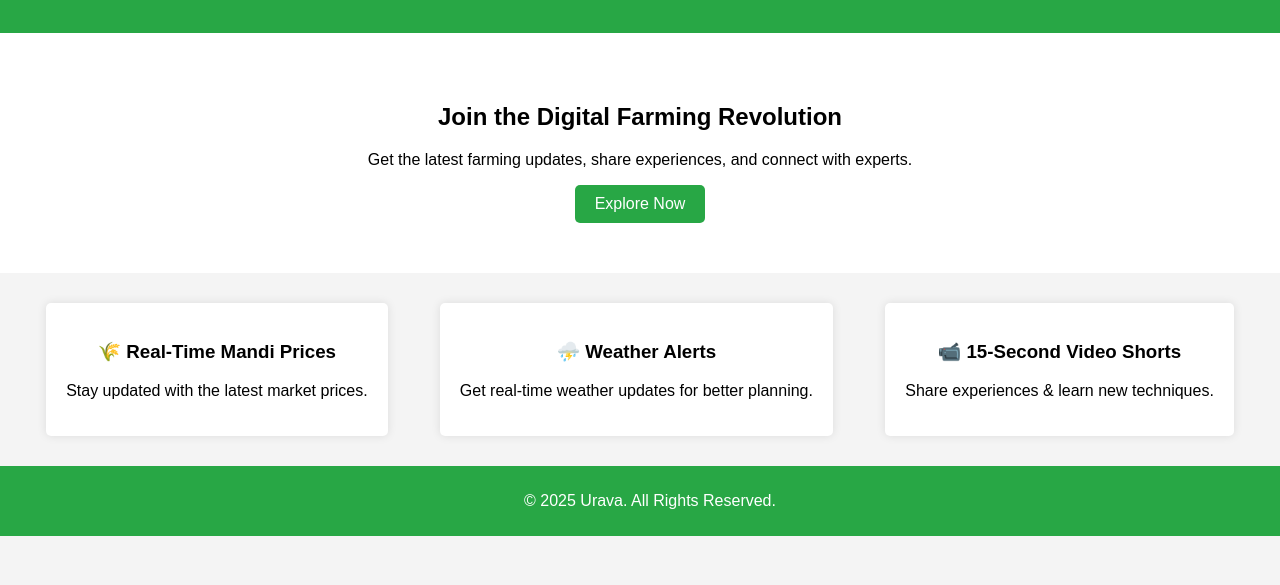
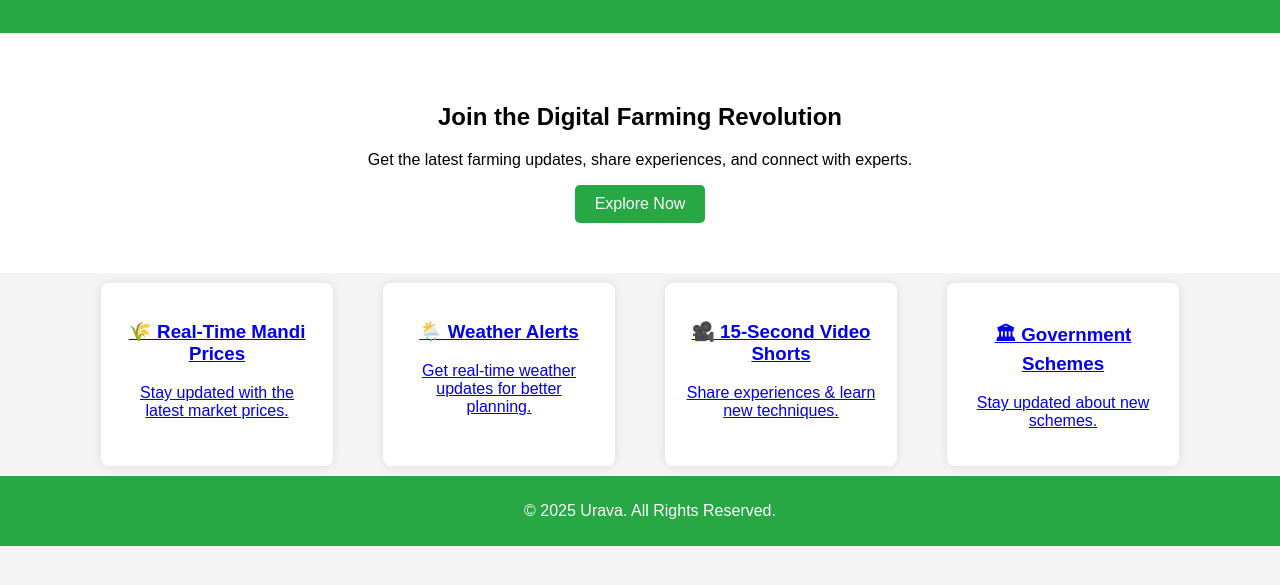
Before and after one commit to Anuzka-Sharma/URVARA, a plain HTML site: page frontend/webpage.html in a window 1280 px wide. Shown: the part 121-706 px from the top of the page. Drawn offline with Linux system fonts and the light colour scheme.

Commit message:
updated website links

```diff
--- a/frontend/features/signup.js
+++ b/frontend/features/signup.js
@@ -27,4 +27,6 @@ document.addEventListener("DOMContentLoaded", function() {
             document.getElementById("login-text").innerHTML = "पहले से खाता है? <a href='#'>लॉगिन करें</a>";
         }
     });
+    window.location.href = "http://127.0.0.1:5500/features/login.html";
+
 });
--- a/frontend/webpage.css
+++ b/frontend/webpage.css
@@ -33,18 +33,34 @@ button:hover {
 
 .features {
     display: flex;
-    justify-content: space-around;
-    padding: 20px;
-    flex-wrap: wrap;
+    justify-content: center;  /* Center align karega */
+    gap: 30px;  /* Boxes ke beech gap badhane ke liye */
+    flex-wrap: wrap; /* Small screens ke liye wrapping allow karega */
 }
 
 .feature {
     background: white;
     padding: 20px;
     margin: 10px;
-    border-radius: 5px;
+    border-radius: 8px;
     box-shadow: 0 0 10px rgba(0, 0, 0, 0.1);
+    width: 15%;  /* Sabhi boxes ek hi size ke rahenge */
+    text-align: center;
 }
+
+@media (max-width: 992px) {
+    .feature {
+        width: 45%; /* Medium screens ke liye do column */
+    }
+}
+
+@media (max-width: 600px) {
+    .feature {
+        width: 100%; /* Chhoti screens ke liye ek column */
+    }
+}
+
+
 
 footer {
     background: #28a745;
--- a/frontend/webpage.html
+++ b/frontend/webpage.html
@@ -19,18 +19,28 @@
     </section>
 
     <section class="features">
-        <div class="feature">
-            <h3>🌾 Real-Time Mandi Prices</h3>
-            <p>Stay updated with the latest market prices.</p>
+        <div class="features">
+            <a href="mandi.html" class="feature">
+                <h3>🌾 Real-Time Mandi Prices</h3>
+                <p>Stay updated with the latest market prices.</p>
+            </a>
+
+            <a href="weather.html" class="feature">
+                <h3>🌦️ Weather Alerts</h3>
+                <p>Get real-time weather updates for better planning.</p>
+            </a>
+
+            <a href="videos.html" class="feature">
+                <h3>🎥 15-Second Video Shorts</h3>
+                <p>Share experiences & learn new techniques.</p>
+            </a>
+
+            <a href="schemes.html" class="feature">
+                <h3>🏛 Government Schemes</h3>
+                <p>Stay updated about new schemes.</p>
+            </a>
         </div>
-        <div class="feature">
-            <h3>⛈️ Weather Alerts</h3>
-            <p>Get real-time weather updates for better planning.</p>
-        </div>
-        <div class="feature">
-            <h3>📹 15-Second Video Shorts</h3>
-            <p>Share experiences & learn new techniques.</p>
-        </div>
+
     </section>
 
     <footer>
--- a/frontend/webpage.js
+++ b/frontend/webpage.js
@@ -12,7 +12,7 @@ document.getElementById("exploreBtn").addEventListener("click", function() {
         localStorage.setItem("language", selectedLang);
         changeLanguage(selectedLang);
     });
-});
+
 
 function changeLanguage(lang) {
     if (lang === "english") {
@@ -32,3 +32,4 @@ function changeLanguage(lang) {
     }
 }
     alert("Welcome to Urava! Explore farming updates now.");
+});
```
Also changed, not shown: frontend/features/login.html (+0 -9 lines), frontend/features/login.js (+1 -22 lines).
